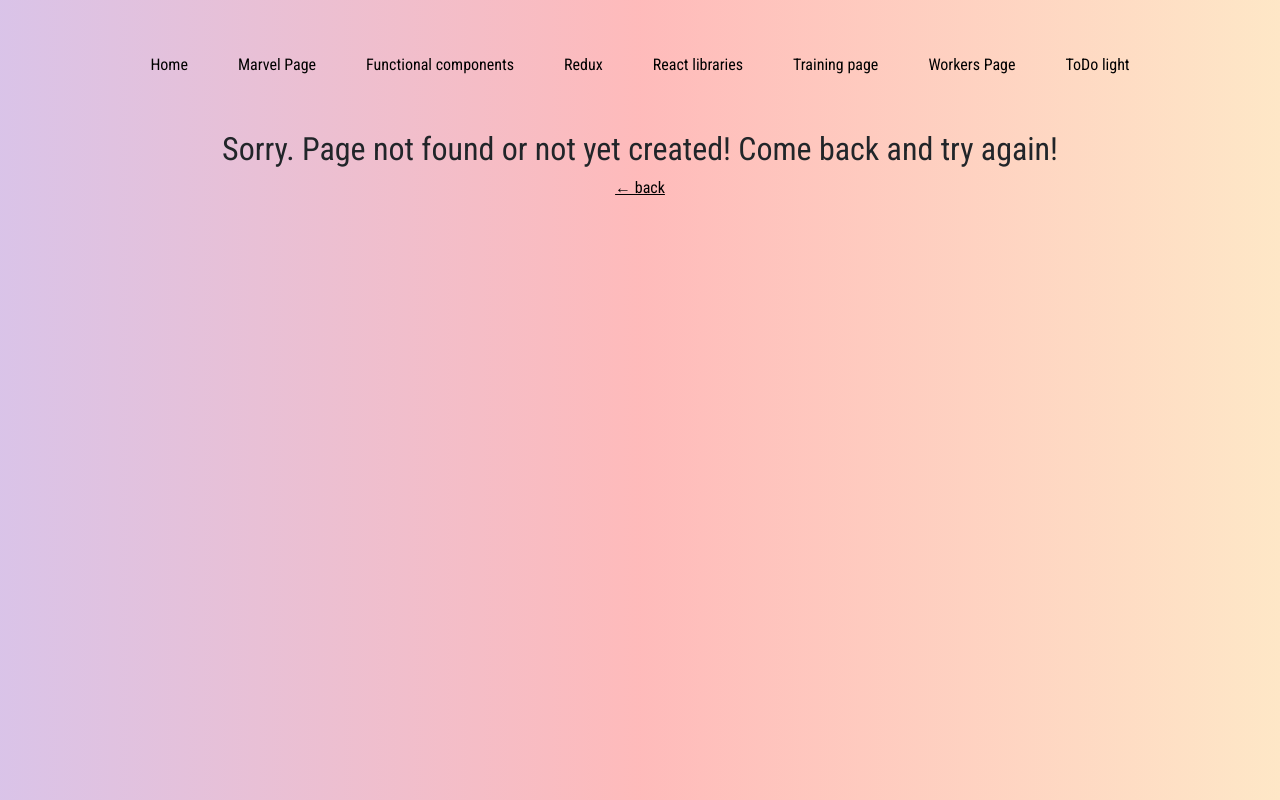
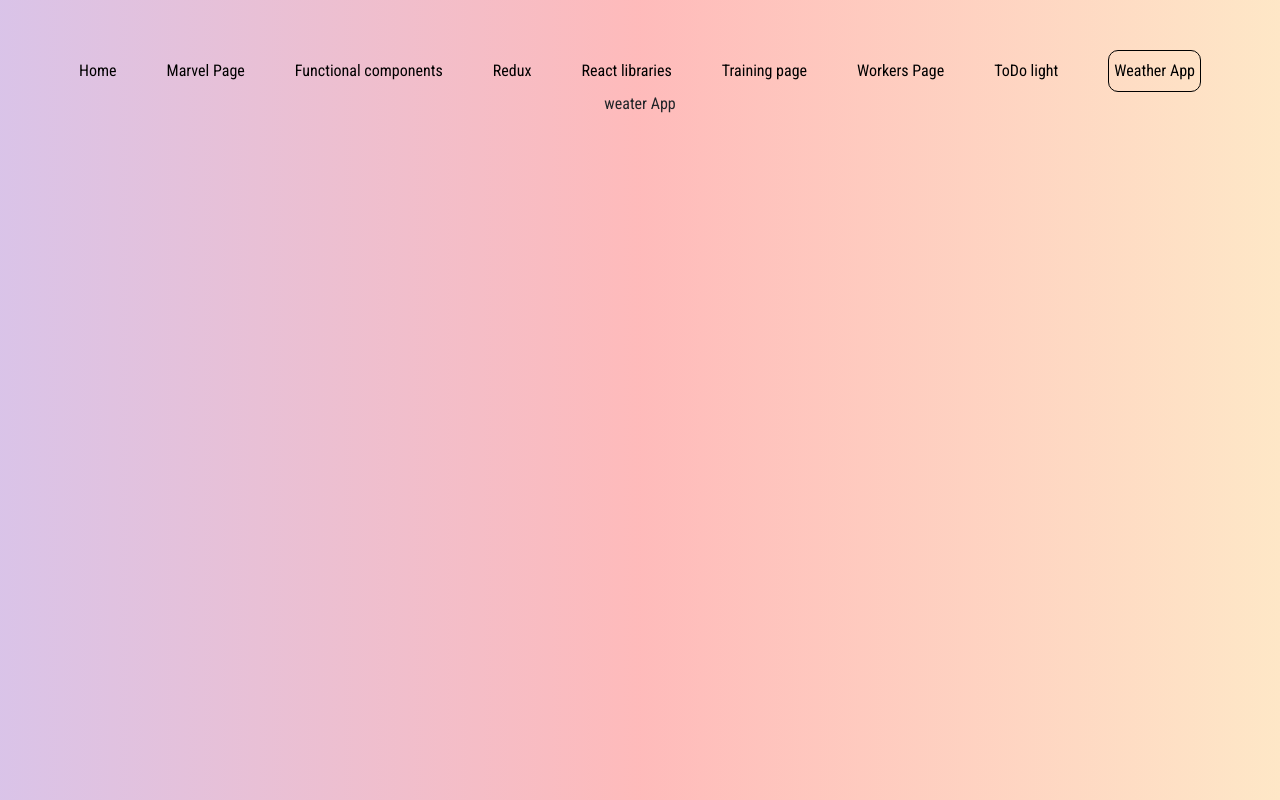
Before and after one commit to Yurii04UA/react-course, a React (Create React App) app: page /weather in a window 1280 px wide. Before the commit this address had no page. Built offline with nearby package versions, Linux system fonts and the light colour scheme.

Commit message:
weather app

```diff
--- a/src/App.js
+++ b/src/App.js
@@ -26,6 +26,7 @@ import UseReducer from "./pages/funcComponents/useReducer/UseReducer";
 import HigherOrderComponent from "./pages/funcComponents/HOC/HigherOrderComponent";
 import ReactTransitionGroup from "./pages/reactLibraries/reactTransitionGroup/ReactTransitionGroup";
 import ReduxSanbox from "./pages/redux/reduxSanbox/ReduxSanbox";
+import WeaterApp from "./pages/weatherAPP/WeaterApp";
 
 function App() {
 
@@ -40,6 +41,7 @@ function App() {
         <Route path="/workers-page" element={<WorkersPage />}></Route>
         <Route path="/marvel-page/*" element={<AppMarvelPage />}></Route>
         <Route path="/redux" element={<Redux />}></Route>
+        <Route path="/weather" element={<WeaterApp />}></Route>
 
 
         {/* second peges */}
--- a/src/pages/appHeader/AppHeader.jsx
+++ b/src/pages/appHeader/AppHeader.jsx
@@ -14,6 +14,7 @@ const AppHeader = () => {
         <NavLink to="/training-page" className="link">Training page</NavLink>
         <NavLink to="/workers-page" className="link">Workers Page</NavLink>
         <NavLink to="/todo-light" className="link">ToDo light</NavLink>
+        <NavLink to="/weather" className="link">Weather App</NavLink>
       </nav>
     </div>
   )
--- /dev/null
+++ b/src/pages/weatherAPP/WeaterApp.jsx
@@ -0,0 +1,9 @@
+import React from 'react'
+
+const WeaterApp = () => {
+  return (
+    <div>weater App</div>
+  )
+}
+
+export default WeaterApp
```
Also changed, not shown: src/pages/weatherAPP/weatherApp.css (added).
